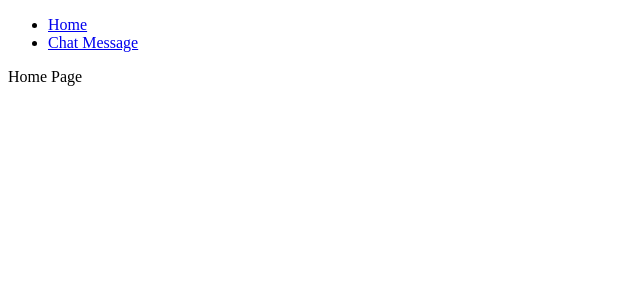
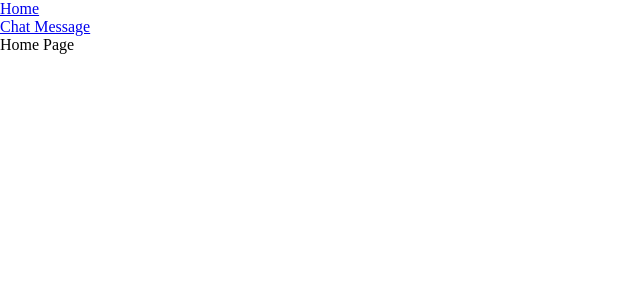
Before and after one commit to ShankhaShubhraChatterjee/chat-app-library, a React (Vite) app: page / in a window 1280 px wide. Shown: the top 300 px of the page, without its empty margins (0-640 px from the left). Built offline with nearby package versions, Linux system fonts and the light colour scheme.

Commit message:
feat: add global styles for main.tsx

```diff
--- /dev/null
+++ b/src/main.styl
@@ -0,0 +1,15 @@
+*
+    box-sizing border-box
+    margin 0
+    padding 0
+html
+    height 100vh
+    width 100%
+
+body, #root
+    height 100%
+    width 100%
+
+@font-face
+    font-family 'Lato'
+    src url('./assets/fonts/Lato-Regular.woff2') format('woff2')
--- a/src/main.tsx
+++ b/src/main.tsx
@@ -3,6 +3,8 @@
 
 import { createRouter, RouterProvider } from "@tanstack/react-router";
 import { routeTree } from "./routeTree.gen.ts";
+
+import "./main.styl";
 
 const router = createRouter({ routeTree });
 
```
